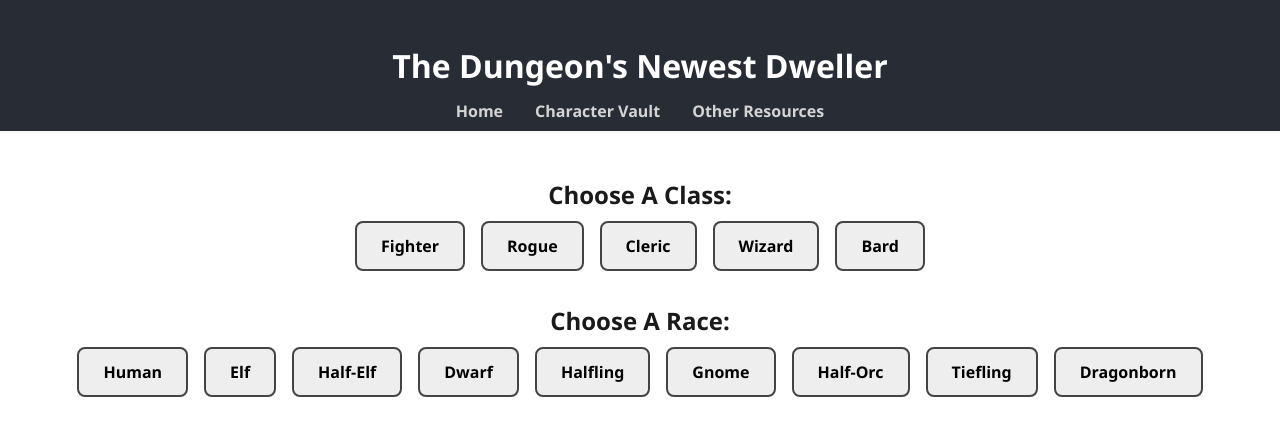
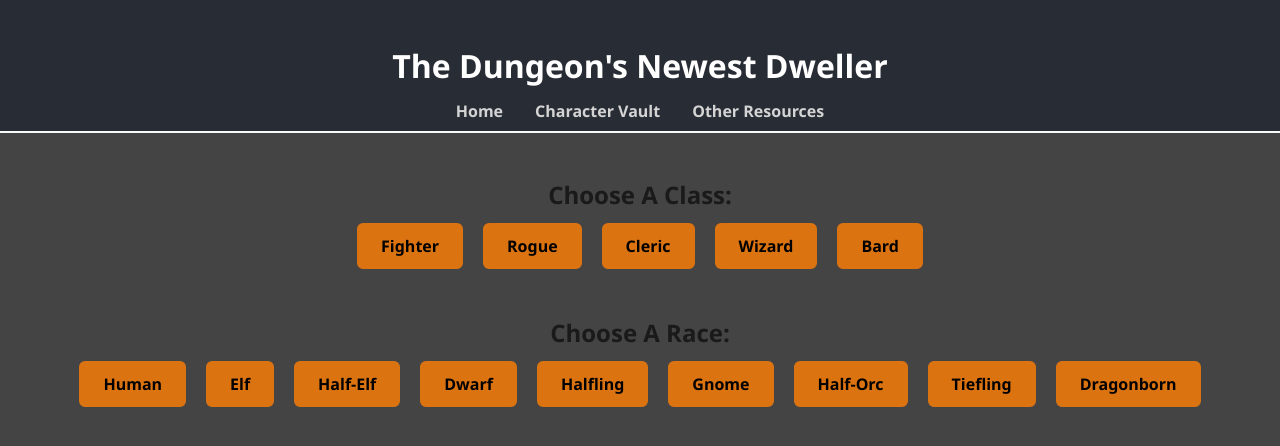
Before and after one commit to jinman14/dndweller-fe, a React (Vite) app: page /raceclass in a window 1280 px wide. Shown: the top 446 px of the page. Built offline with nearby package versions, Linux system fonts and the light colour scheme.

Commit message:
refactor color profile stylings

```diff
--- a/src/components/App/App.css
+++ b/src/components/App/App.css
@@ -4,8 +4,7 @@ body, html, #root {
   width: 100%;
   height: 100%;
   font-family: 'Segoe UI', Tahoma, 'Segoe UI', Tahoma, Geneva, Verdana, sans-serif;
-  /* background-color: #f9f9f9; */
-  color: #d1d0d0;
+  color: #2f2d2d;
 }
 
 a {
--- a/src/components/FormView/FormView.css
+++ b/src/components/FormView/FormView.css
@@ -1,5 +1,5 @@
 button:disabled {
-    background-color: #cccccc;
+    background-color: #4f4949;
     color: #666666;
     cursor: not-allowed;
     opacity: 0.6;
--- a/src/components/LandingPage/LandingPage.css
+++ b/src/components/LandingPage/LandingPage.css
@@ -5,12 +5,14 @@
     justify-content: center;
     text-align: center;
     padding: 2rem;
-    background-color: #f9f9f9;
+    color: antiquewhite;
+    background-color: #444;
 }
 
 .about-text {
     margin: 1rem 0 2rem;
     font-size: 1.2rem;
+    color:antiquewhite;
 }
 
 .raceclass-link {
@@ -18,7 +20,7 @@
     max-width: 250px;
     margin: 0 auto;
     padding: 0.75rem 1.5rem;
-    background-color: #61dafb;
+    background-color: #e26804;
     text-decoration: none;
     text-align: center;
     font-weight: bold;
@@ -27,5 +29,5 @@
 }
 
 .raceclass-link:hover {
-    background-color: #21a1f1;
+    background-color: #7b5812;
 }
--- a/src/components/RaceClassView/RaceClassView.css
+++ b/src/components/RaceClassView/RaceClassView.css
@@ -1,6 +1,11 @@
 .raceclass-container {
     padding: 2rem;
     text-align: center;
+    color: white;
+    background-color: #444;
+    display: flex;
+    flex-direction: column;
+    min-height: 100vh;
 }
 
 .button-grid {
@@ -14,7 +19,7 @@
 .option-button {
     padding: 0.75rem 1.5rem;
     border: 2px solid #444;
-    background-color: #eee;
+    background-color: #dc7311;
     border-radius: 8px;
     cursor: pointer;
     font-weight: bold;
@@ -22,11 +27,11 @@
 }
 
 .option-button:hover {
-    background-color: #ddd;
+    background-color: #e19b59;
 }
 
 .option-button.selected {
-    background-color: #61dafb;
+    background-color: #4fafc9;
     border-color: #21a1f1;
     color: black;
 }
@@ -36,7 +41,7 @@
     max-width: 250px;
     margin: 0 auto;
     padding: 0.75rem 1.5rem;
-    background-color: #61dafb;
+    background-color: #56c2df;
     text-decoration: none;
     text-align: center;
     font-weight: bold;
--- a/src/components/TokenGallery/TokenGallery.css
+++ b/src/components/TokenGallery/TokenGallery.css
@@ -3,6 +3,7 @@
     grid-template-columns: repeat(5, 1fr);
     gap: 1rem;
     padding: 1rem;
+    background-color: #444;
 }
 
 .token-card {
```
